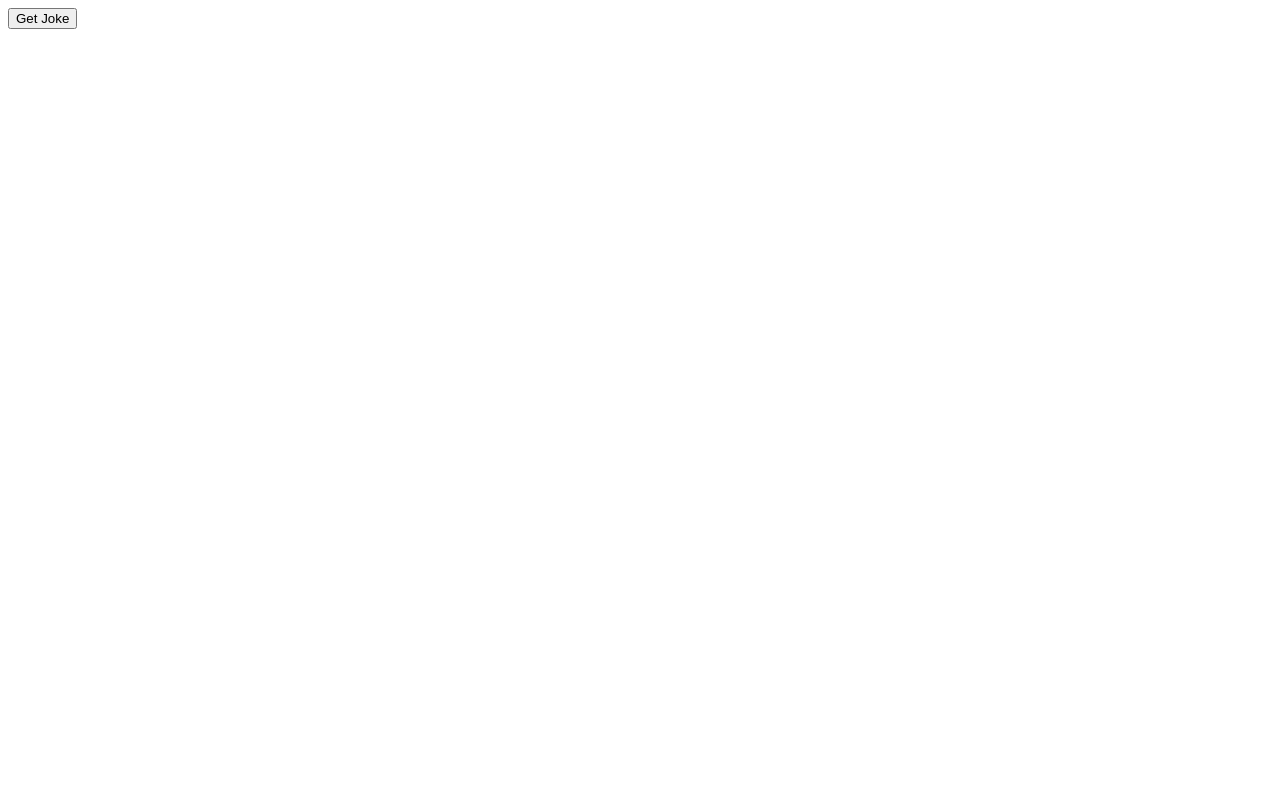
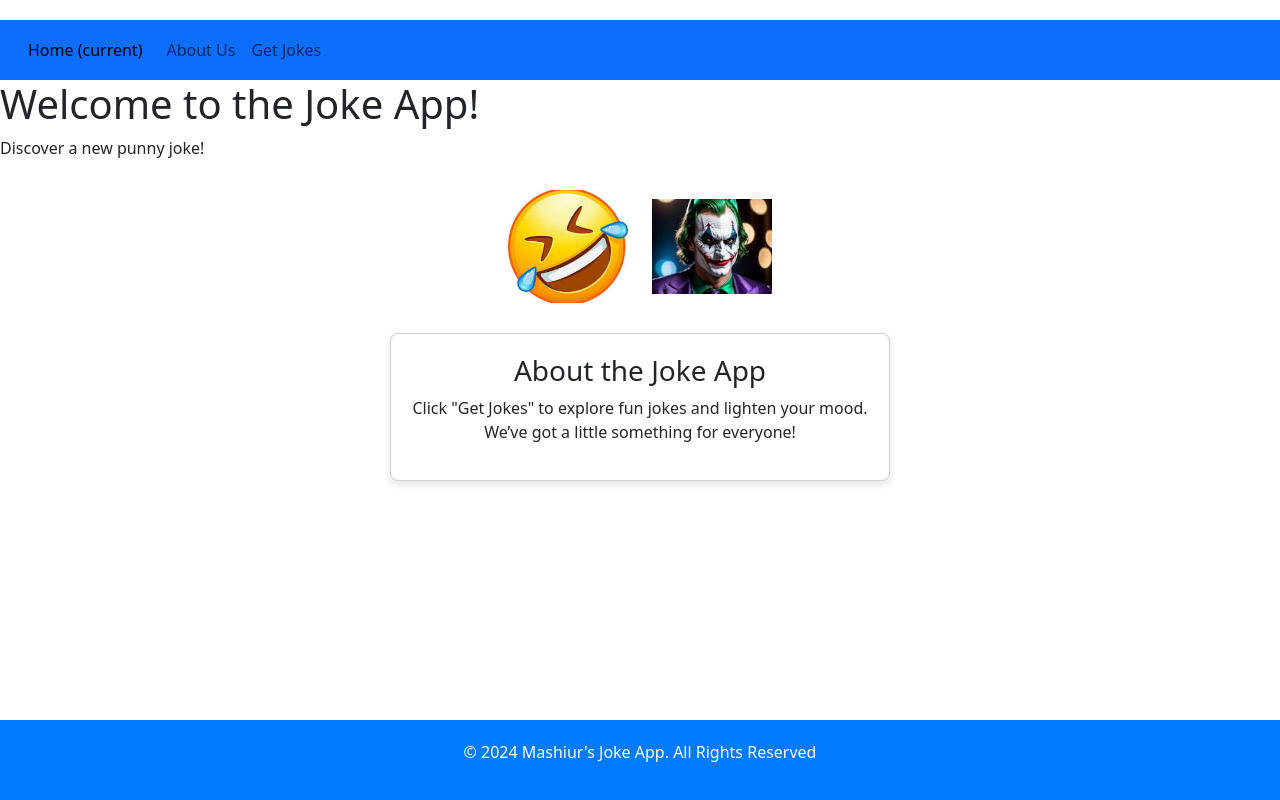
Before and after one commit to AppleCoder20-source/SBA-308A--JavaScript-Web-Applications, a website: page index.html in a window 1280 px wide. Drawn offline with nearby package versions, Linux system fonts and the light colour scheme.

Commit message:
Added a Navbar, updated code to have frontend

```diff
--- a/index.html
+++ b/index.html
@@ -3,15 +3,52 @@
 <head>
     <meta charset="UTF-8">
     <meta name="viewport" content="width=device-width, initial-scale=1.0">
+    <link href="https://cdn.jsdelivr.net/npm/bootstrap@5.3.3/dist/css/bootstrap.min.css" rel="stylesheet" integrity="sha384-QWTKZyjpPEjISv5WaRU9OFeRpok6YctnYmDr5pNlyT2bRjXh0JMhjY6hW+ALEwIH" crossorigin="anonymous">
+    <link rel="stylesheet" href="styles.css">
     <title>JS Web App</title>
     <script src="https://cdn.jsdelivr.net/npm/axios@1.6.7/dist/axios.min.js"></script>
 </head>
 <body>
-    <div id="jokeDisplay"></div>
-    <button id = "myBtn">Get Joke</button>
+    <!-- Navbar -->
+    <nav class="navbar navbar-expand-lg bg-primary">
+        <button class="navbar-toggler" type="button" data-bs-toggle="collapse" data-bs-target="#navbarNavDropdown" aria-controls="navbarNavDropdown" aria-expanded="false" aria-label="Toggle navigation">
+            <span class="navbar-toggler-icon"></span>
+        </button>
+        <div class="collapse navbar-collapse" id="navbarNavDropdown">
+            <ul class="navbar-nav me-auto mb-1 mb-lg-0">
+                <li class="nav-item me-2">
+                    <a class="nav-link active" href="#">Home <span class="sr-only">(current)</span></a>
+                </li>
+                <li class="nav-item">
+                    <a class="nav-link" href="#">About Us</a>
+                </li>
+                <li class="nav-item">
+                    <a class="nav-link" href="jokes.html">Get Jokes</a>
+                </li>
+            </ul>
+        </div>
+    </nav>
 
-    <script type = "module" src="index.js"></script>
+    <div class="header">
+        <h1>Welcome to the Joke App!</h1>
+        <p>Discover a new punny joke!</p>
+    </div>
+
+    <div class="content">
+        <img src="images/Funny.jpg" alt = "Laughing Emoji">
+        <img src="images/Joker1.jpg" alt="Laughing Emoji">
+
+        <div class="card">
+            <h3>About the Joke App</h3>
+            <p>Click "Get Jokes" to explore fun jokes and lighten your mood. We’ve got a little something for everyone!</p>
+        </div>
+    </div>
 
 
+    <div class="footer-header">
+        <p>&copy; 2024 Mashiur's Joke App. All Rights Reserved</p>
+    </div>
+
+    <script src="https://cdn.jsdelivr.net/npm/bootstrap@5.3.3/dist/js/bootstrap.bundle.min.js" integrity="sha384-YvpcrYf0tY3lHB60NNkmXc5s9fDVZLESaAA55NDzOxhy9GkcIdslK1eN7N6jIeHz" crossorigin="anonymous"></script>
 </body>
 </html>
--- a/styles.css
+++ b/styles.css
@@ -0,0 +1,45 @@
+.navbar {
+    background-color: #007bff;
+    color: white;
+    margin-top: 20px;
+    padding: 10px 20px;
+}
+.footer-header {
+    text-align: center;
+    padding: 20px;
+    background-color: #007bff;
+    color: white;
+    position: fixed;
+    bottom: 0;
+    width: 100%;
+    animation: fadeIn 1.5s ease-in;
+}
+
+
+.content {
+    text-align: center;
+    margin-top: 20px;
+    animation: fadeIn 1.5s ease-in;
+}
+
+.content img {
+    width: 120px;
+    height: auto;
+    margin: 10px;
+}
+
+
+.card {
+    max-width: 500px;
+    margin: 20px auto;
+    padding: 20px;
+    background-color: #fff;
+    border-radius: 8px;
+    box-shadow: 0 4px 8px rgba(0, 0, 0, 0.1);
+}
+
+
+@keyframes fadeIn {
+    from { opacity: 0; }
+    to { opacity: 1; }
+}
```
Also changed, not shown: jokes.html (added, +17 -0 lines), images/Funny.jpg (added), images/Joker1.jpg (added), search.js (added).
